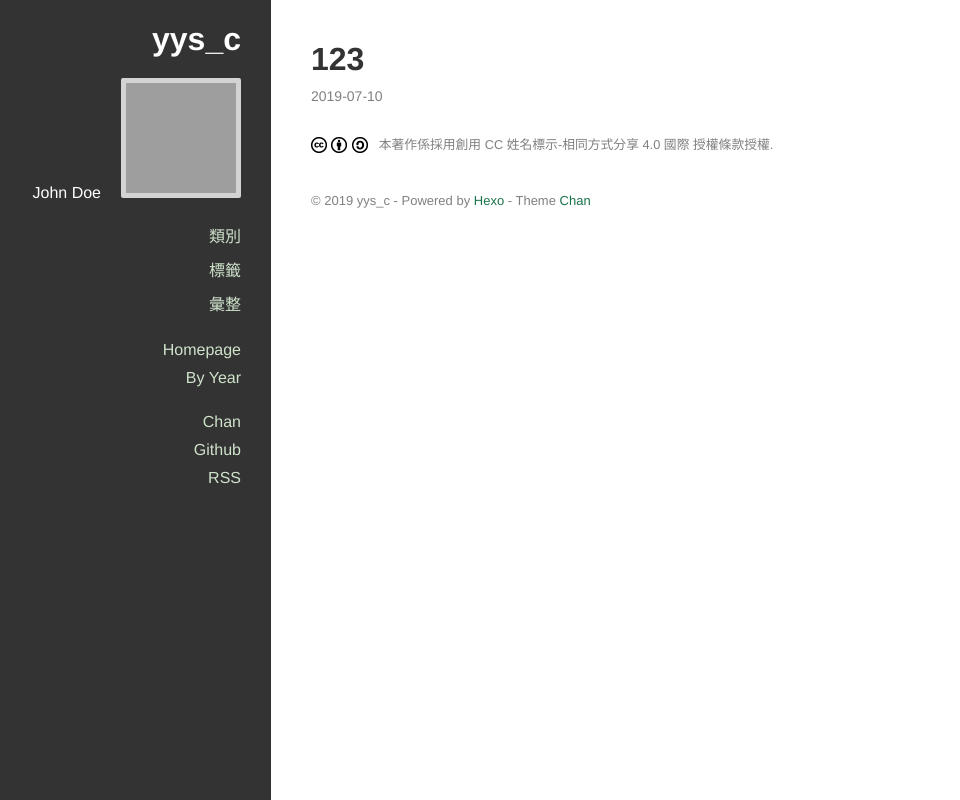
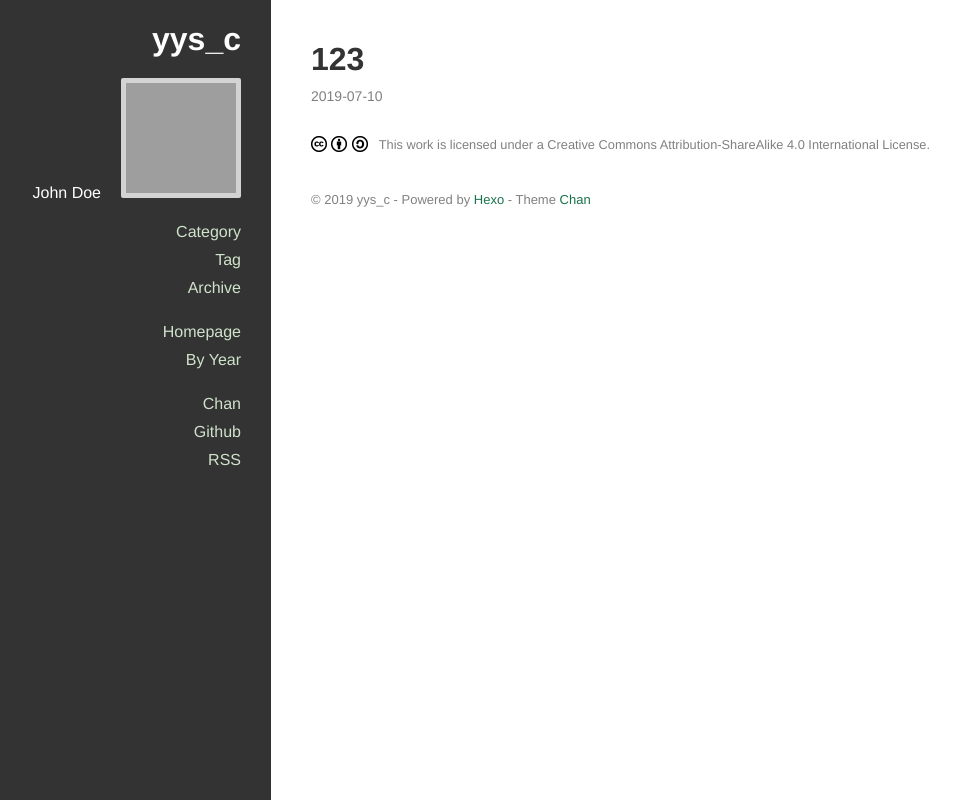
Before and after one commit to yys123456/Hexo_Blog, a plain HTML site: page 2019/07/10/123/index.html in a window 1280 px wide. Shown: the whole page, without its empty margins (129-1089 px from the left). Drawn offline with nearby package versions, Linux system fonts and the light colour scheme; files that its build step writes are made by us from their sources; grey boxes are pictures that could not be loaded; files whose address does not match are found by name.

Commit message:
Site updated: 2019-07-10 14:15:34

```diff
--- a/2019/07/10/123/index.html
+++ b/2019/07/10/123/index.html
@@ -76,21 +76,21 @@
 
 
               <li class="category-list-container">
-                <a href="javascript:;">類別</a>
+                <a href="javascript:;">Category</a>
 
               </li>
 
 
 
               <li class="tag-list-container">
-                <a href="javascript:;">標籤</a>
+                <a href="javascript:;">Tag</a>
 
               </li>
 
 
 
               <li class="archive-list-container">
-                <a href="javascript:;">彙整</a>
+                <a href="javascript:;">Archive</a>
                 <ul class="archive-list"><li class="archive-list-item"><a class="archive-list-link" href="/yys123456.github.io/archives/2019/">2019</a><span class="archive-list-count">2</span></li></ul>
               </li>
 
@@ -167,7 +167,7 @@
   <footer class="article-footer">
 
   <div class="cc">
-    <a href="http://creativecommons.org/licenses/by-sa/4.0/deed.en" target="_blank" title="姓名標示-相同方式分享">
+    <a href="http://creativecommons.org/licenses/by-sa/4.0/deed.en" target="_blank" title="Attribution-ShareAlike">
       <img src="/yys123456.github.io/images/cc/cc.png">
 
           <img src="/yys123456.github.io/images/cc/by.png">
@@ -175,7 +175,7 @@
           <img src="/yys123456.github.io/images/cc/sa.png">
 
       <span>
-        本著作係採用創用 CC 姓名標示-相同方式分享 4.0 國際 授權條款授權.
+        This work is licensed under a Creative Commons Attribution-ShareAlike 4.0 International License.
       </span>
     </a>
   </div>
```
Also changed, not shown: 2019/07/10/hello-world/index.html (+5 -5 lines), archives/2019/07/index.html (+4 -4 lines), archives/2019/index.html (+4 -4 lines), archives/index.html (+4 -4 lines), index.html (+3 -3 lines).
